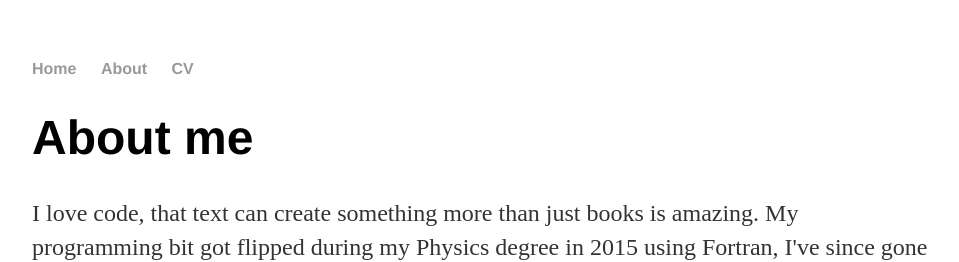
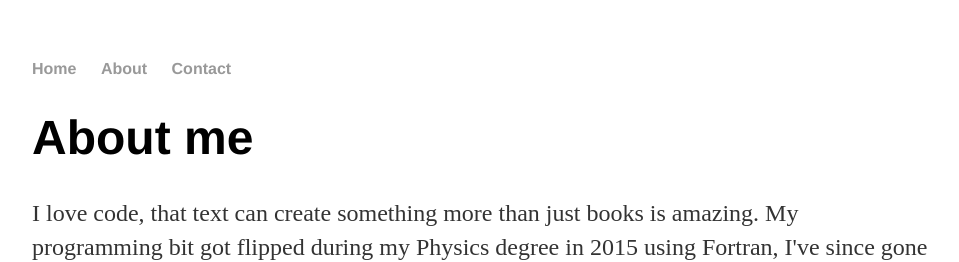
Before and after one commit to Pingk-NC/Pingk-NC.github.io, a Jekyll site: the page built from about/index.html, in a window 1280 px wide. Shown: the top 262 px of the page, without its empty margins (160-1119 px from the left). Built offline with Jekyll 4.4.1, drawn with Linux system fonts in a browser that asks for light colours.

Commit message:
Changed CV->Contacts

```diff
--- a/_layouts/default.html
+++ b/_layouts/default.html
@@ -10,7 +10,7 @@
 	    		<ul>
 	        		<li><a href="/">Home</a></li>
 		        	<li><a href="/about">About</a></li>
-	        		<li><a href="/cv">CV</a></li>
+	        		<li><a href="/contact">Contact</a></li>
 	    		</ul>
 			</nav>
 			<div class="container">
```
